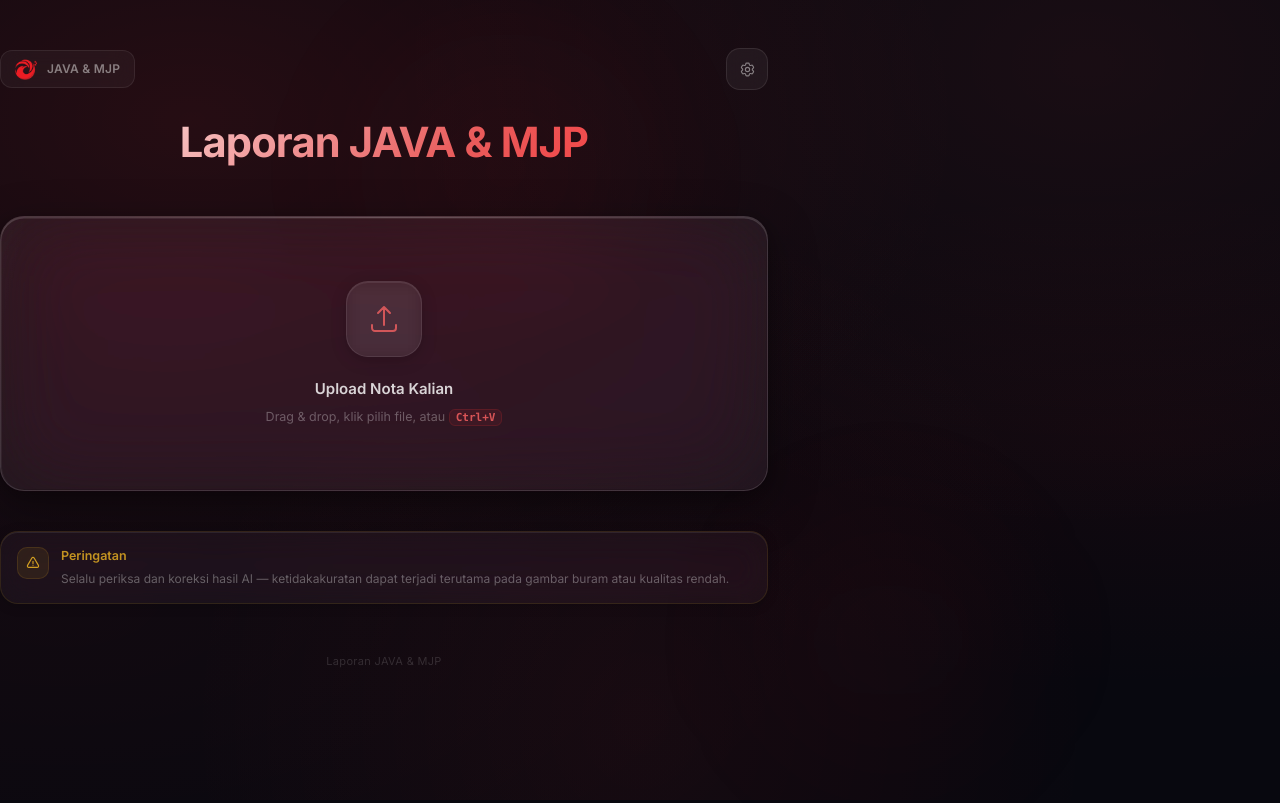
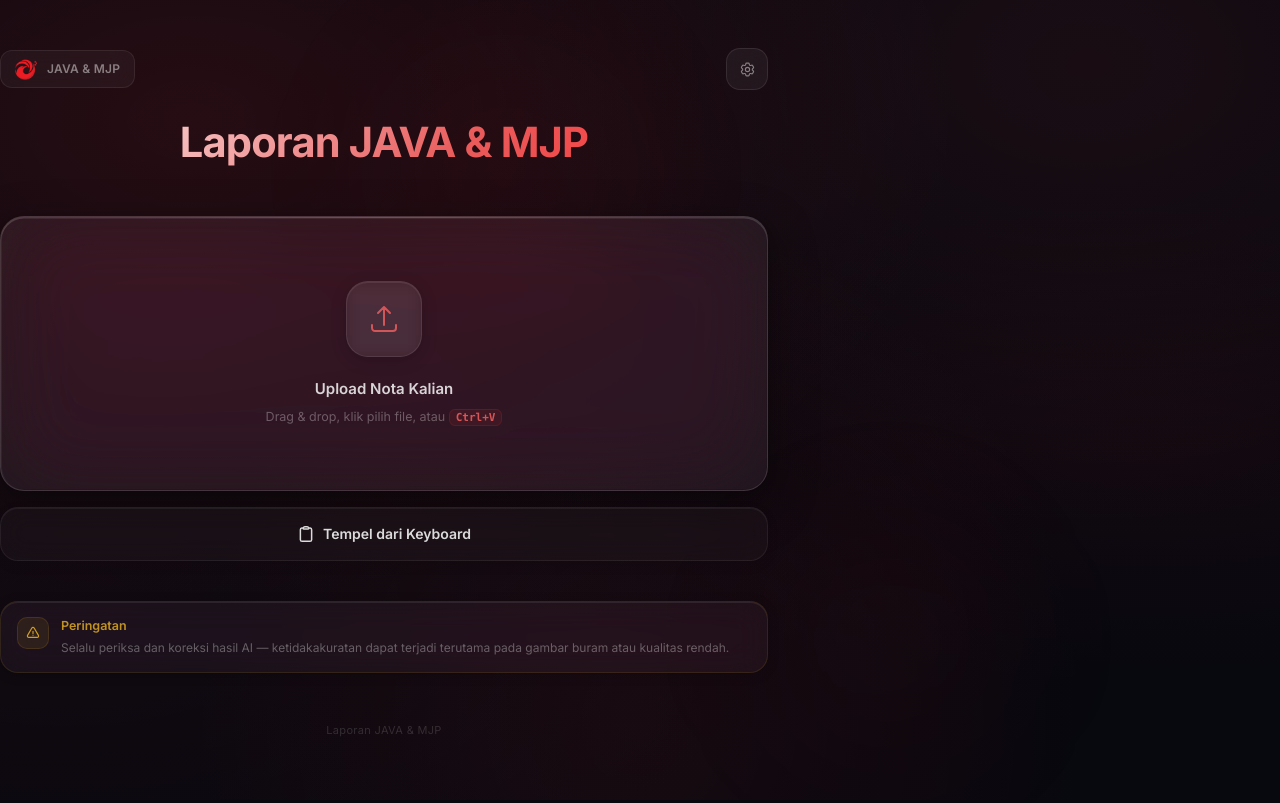
Before and after one commit to qodirs30/Transcript-Nota, a React (Vite) app in the folder client/: page / in a window 1280 px wide. Both pictures are taken after a click on the button "ih ganteng bangettt". Built offline with nearby package versions, Linux system fonts and the light colour scheme.

Commit message:
feat: add paste from clipboard button in ImageUploader

```diff
--- a/client/src/components/ImageUploader.tsx
+++ b/client/src/components/ImageUploader.tsx
@@ -48,11 +48,36 @@ export default function ImageUploader({ onImageSelect }: ImageUploaderProps) {
     return () => document.removeEventListener('paste', handlePaste)
   }, [processFile])
 
+  const handlePasteClick = async (e: React.MouseEvent) => {
+    e.stopPropagation()
+    try {
+      if (!navigator.clipboard || !navigator.clipboard.read) {
+        alert('Browser Anda tidak mendukung tombol ini. Silakan sentuh layar & tahan -> Paste.')
+        return
+      }
+      const clipboardItems = await navigator.clipboard.read()
+      for (const clipboardItem of clipboardItems) {
+        const imageType = clipboardItem.types.find(type => type.startsWith('image/'))
+        if (imageType) {
+          const blob = await clipboardItem.getType(imageType)
+          const file = new File([blob], 'pasted-image.png', { type: imageType })
+          processFile(file)
+          return
+        }
+      }
+      alert('Tidak ada gambar di clipboard. Copy gambar terlebih dahulu.')
+    } catch (err) {
+      console.error('Failed to read clipboard:', err)
+      alert('Gagal mengakses clipboard. Pastikan browser memberi izin, atau gunakan sentuh layar & tahan -> Paste.')
+    }
+  }
+
   return (
     <motion.div
       initial={{ opacity: 0, y: 18 }}
       animate={{ opacity: 1, y: 0 }}
       transition={{ duration: 0.5, type: 'spring', damping: 22 }}
+      style={{ display: 'flex', flexDirection: 'column', gap: '16px', width: '100%' }}
     >
       <div
         onDragOver={handleDragOver}
@@ -150,6 +175,45 @@ export default function ImageUploader({ onImageSelect }: ImageUploaderProps) {
           className="hidden"
         />
       </div>
+
+      {/* Paste Button */}
+      <motion.button
+        onClick={handlePasteClick}
+        style={{
+          borderRadius: '18px',
+          padding: '14px 20px',
+          background: 'rgba(255,255,255,0.03)',
+          border: '1px solid rgba(255,255,255,0.06)',
+          backdropFilter: 'blur(12px)',
+          display: 'flex',
+          alignItems: 'center',
+          justifyContent: 'center',
+          gap: '8px',
+          color: 'rgba(255,255,255,0.85)',
+          fontSize: '14px',
+          fontWeight: 600,
+          cursor: 'pointer',
+          transition: 'all 0.2s ease',
+          boxShadow: '0 4px 12px rgba(0,0,0,0.1), inset 0 1px 0 rgba(255,255,255,0.05)',
+          width: '100%',
+        }}
+        onMouseEnter={(e: React.MouseEvent<HTMLButtonElement>) => {
+          e.currentTarget.style.background = 'rgba(255,49,49,0.08)'
+          e.currentTarget.style.borderColor = 'rgba(255,49,49,0.2)'
+          e.currentTarget.style.color = '#ff6464'
+        }}
+        onMouseLeave={(e: React.MouseEvent<HTMLButtonElement>) => {
+          e.currentTarget.style.background = 'rgba(255,255,255,0.03)'
+          e.currentTarget.style.borderColor = 'rgba(255,255,255,0.06)'
+          e.currentTarget.style.color = 'rgba(255,255,255,0.85)'
+        }}
+        whileTap={{ scale: 0.98 }}
+      >
+        <svg style={{ width: '18px', height: '18px' }} fill="none" viewBox="0 0 24 24" stroke="currentColor" strokeWidth={2}>
+          <path strokeLinecap="round" strokeLinejoin="round" d="M15.666 3.888A2.25 2.25 0 0013.5 2.25h-3c-1.03 0-1.9.693-2.166 1.638m7.332 0c.055.194.084.4.084.612v0a.75.75 0 01-.75.75H9a.75.75 0 01-.75-.75v0c0-.212.03-.418.084-.612m7.332 0c.646.049 1.288.11 1.927.184 1.1.128 1.907 1.077 1.907 2.185V19.5a2.25 2.25 0 01-2.25 2.25H6.75A2.25 2.25 0 014.5 19.5V6.257c0-1.108.806-2.057 1.907-2.185a48.208 48.208 0 011.927-.184" />
+        </svg>
+        Tempel dari Keyboard
+      </motion.button>
     </motion.div>
   )
 }
```
